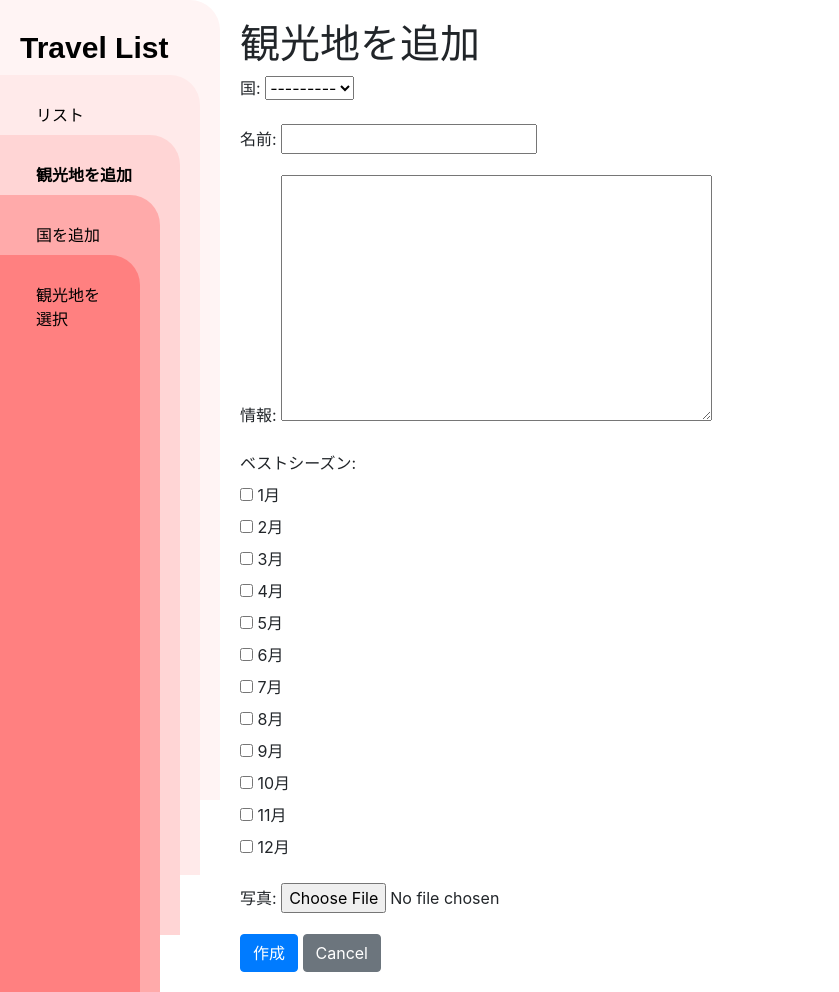
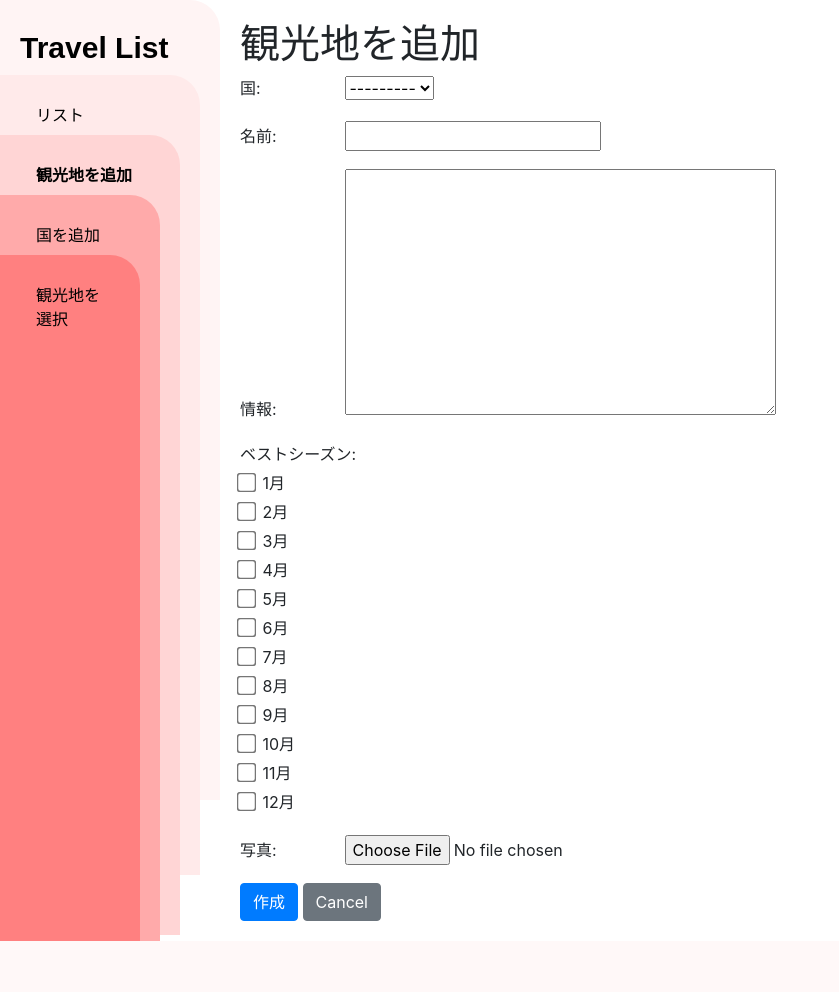
Before and after one commit to s-iyo/App, a Django app: page /myapp/spot/create/ in a window 1280 px wide. Shown: the whole page, without its empty margins (0-839 px from the left). After the commit the page ends 941 px from the top, so only its background shows below. Run offline with Django 5.2, Linux system fonts and the light colour scheme; data comes from the database, SQL or seed files in the repository; data that the repository does not hold is empty; some libraries are stand-ins or nearby versions.

Commit message:
諸変更

```diff
--- a/django_basic/myapp/urls.py
+++ b/django_basic/myapp/urls.py
@@ -11,5 +11,4 @@ urlpatterns = [
     path('spot/create/', views.spot_create, name='spot_create'),            # 観光地の追加
     path('spot/<int:pk>/delete/', views.spot_delete, name='spot_delete'),   # 削除ページのURL
     path('spot/select/', views.calculate_overlapping_months, name='calculate_overlapping_months'),  # ベストシーズンの表示
-
 ]
--- /dev/null
+++ b/django_basic/static/myapp/CSS/style.css
@@ -0,0 +1,12 @@
+/* チェックボックスのサイズを大きくする */
+.form-group input[type="checkbox"] {
+    transform: scale(1.5); /* チェックボックスを1.5倍に拡大 */
+    margin-right: 5px; /* チェックボックスとラベルの間隔を調整 */
+}
+
+/* ラベルのスタイルを調整 */
+.form-group label {
+    display: inline-block; /* ラベルをインラインブロック要素にする */
+    min-width: 100px; /* ラベルの最小幅を設定（必要に応じて調整） */
+    margin-bottom: 5px; /* ラベルの下マージンを設定 */
+}
--- a/django_basic/templates/myapp/spot_create.html
+++ b/django_basic/templates/myapp/spot_create.html
@@ -21,7 +21,9 @@
         </div>
         <div class="form-group">
             <label for="{{ form.best_season.id_for_label }}">ベストシーズン:</label>
+            <div>
                 {{ form.best_season }}
+            </div>
         </div>
         <div class="form-group">
             <label for="{{ form.photo.id_for_label }}">写真:</label>
```
Also changed, not shown: django_basic/static/myapp/js/script.js (deleted, +0 -10 lines), django_basic/media/myapp/picture/アルハンブラ宮殿.jpg (added), django_basic/media/myapp/picture/ウェーブロック.jpg (added), django_basic/media/myapp/picture/エアーズロック.jpg (added), django_basic/media/myapp/picture/カサミラ.jpg (added), django_basic/media/myapp/picture/カサミラ_n5XWFAi.jpg (added), django_basic/media/myapp/picture/グエル公園.jpg (added), django_basic/media/myapp/picture/グレートバリアリーフ.jpg (added), django_basic/media/myapp/picture/グレートバリアリーフ_9bFDDce.jpg (added), django_basic/media/myapp/picture/サグラダファミリア_MXORUWm.jpg (added), django_basic/media/myapp/picture/スペイン広場.jpg (added), django_basic/media/myapp/picture/プラド美術館.jpg (added), django_basic/myapp/views.py (line endings or trailing spaces), 1 other file. Lines whose indentation alone changed are shown as unchanged.
